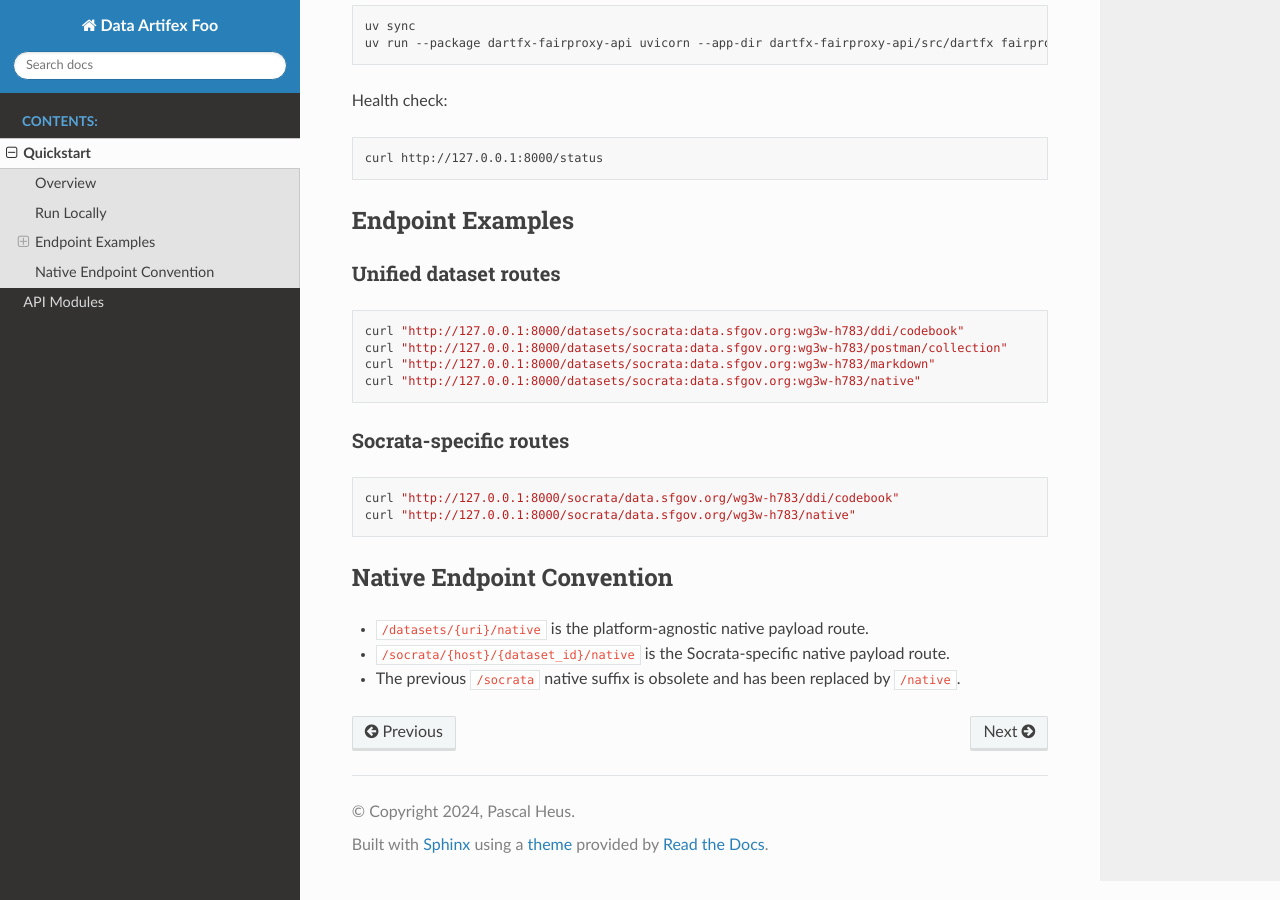
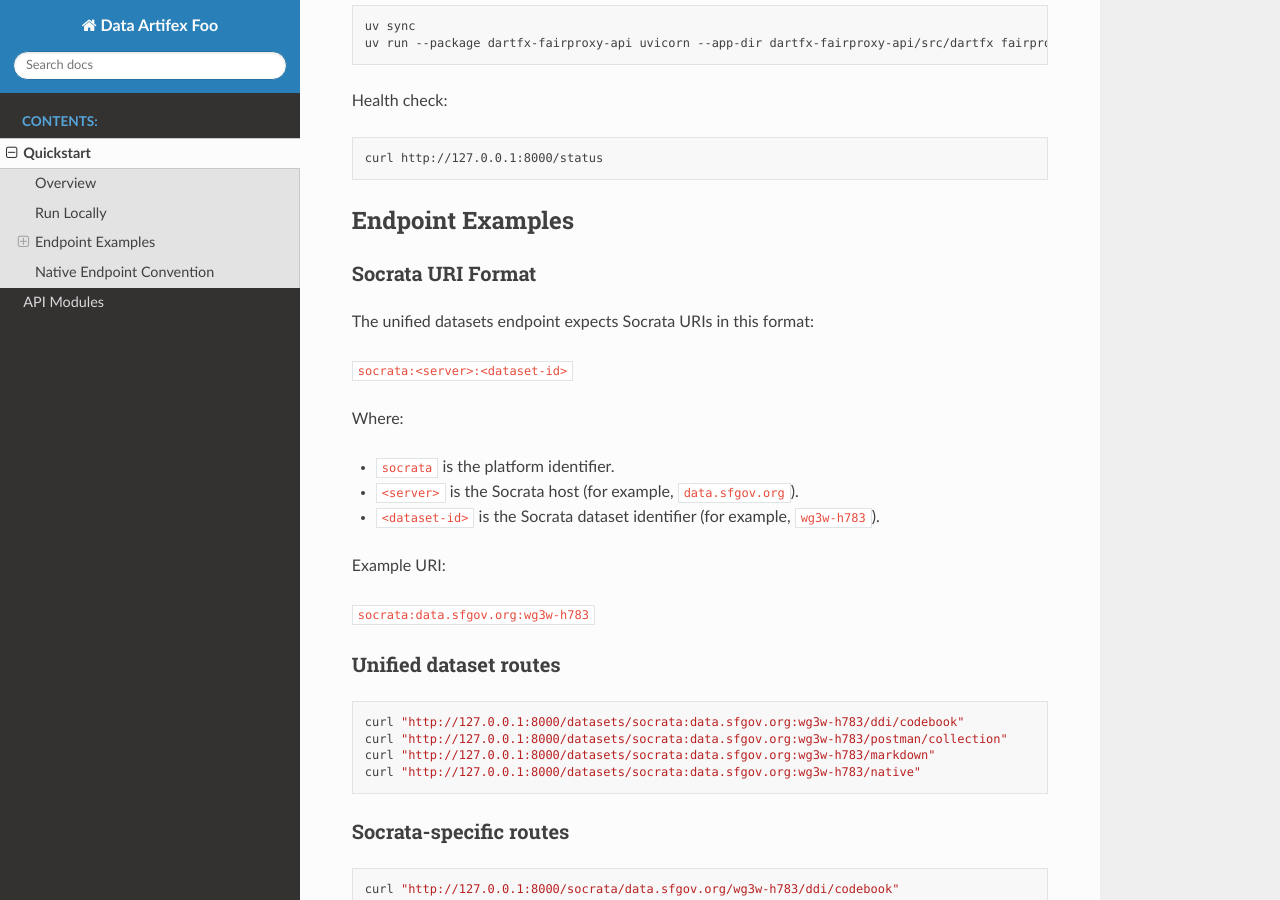
Before and after one commit to DataArtifex/darfx-fairproxy-api, a Sphinx documentation site: the page built from docs/source/quickstart.md, in a window 1280 px wide and 900 px high, scrolled down 760 px. Built offline with Sphinx 7.4.7 and the Read the Docs theme 3.1.0, drawn with Linux system fonts in a browser that asks for light colours.

Commit message:
feat: Update documentation to include Socrata URI format and supported standards

````diff
--- a/docs/source/quickstart.md
+++ b/docs/source/quickstart.md
@@ -39,6 +39,22 @@ curl http://127.0.0.1:8000/status
 
 ## Endpoint Examples
 
+### Socrata URI Format
+
+The unified datasets endpoint expects Socrata URIs in this format:
+
+`socrata:<server>:<dataset-id>`
+
+Where:
+
+- `socrata` is the platform identifier.
+- `<server>` is the Socrata host (for example, `data.sfgov.org`).
+- `<dataset-id>` is the Socrata dataset identifier (for example, `wg3w-h783`).
+
+Example URI:
+
+`socrata:data.sfgov.org:wg3w-h783`
+
 ### Unified dataset routes
 
 ```bash
````
Also changed, not shown: README.md (+36 -10 lines).
